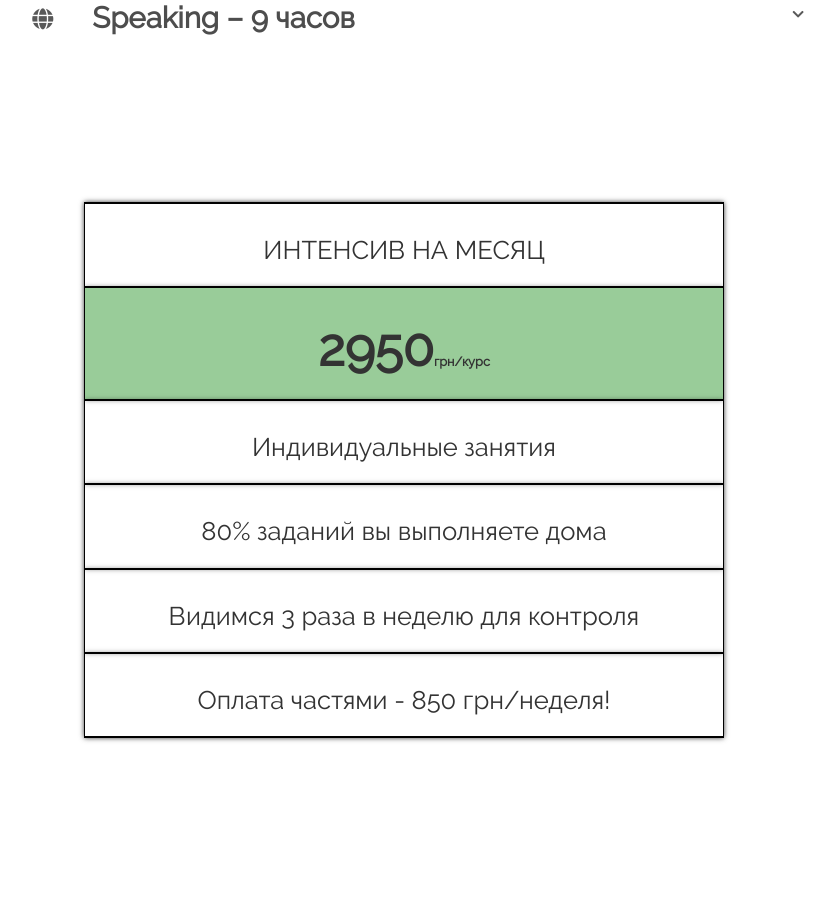
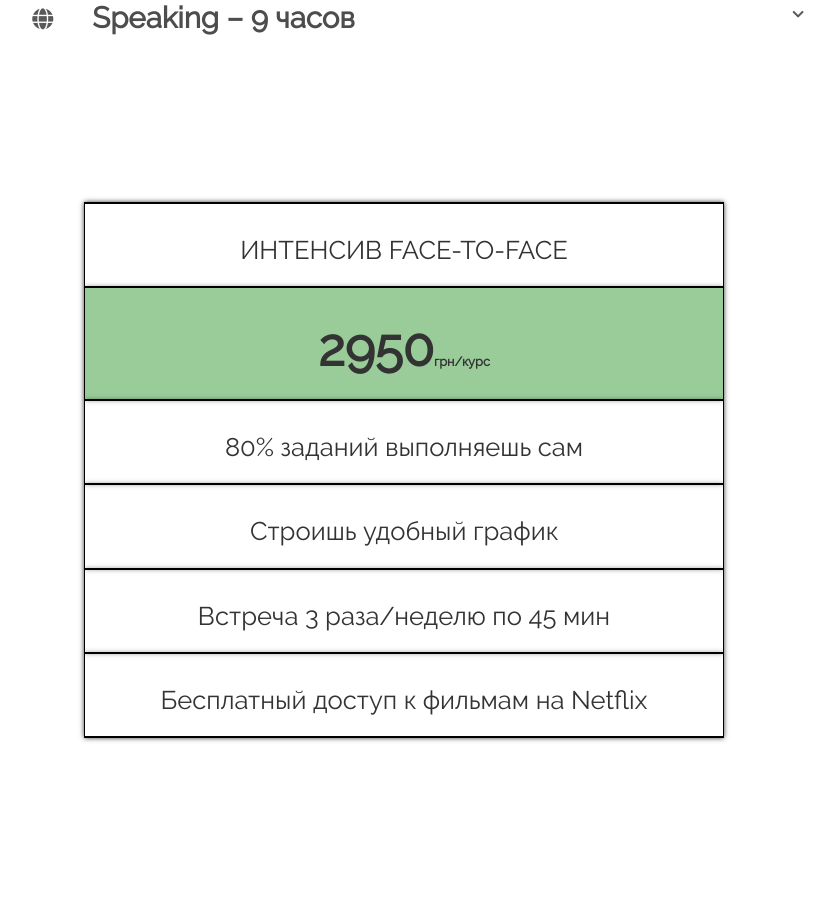
Before and after one commit to GolotaMishka/landing, a Django app: page / in a window 1280 px wide. Shown: the part 2133-3030 px from the top of the page, without its empty margins (236-1071 px from the left). Run offline with Django 3.2, Linux system fonts and the light colour scheme; some libraries are stand-ins or nearby versions.

Commit message:
change html block_cost

```diff
--- a/home/views.py
+++ b/home/views.py
@@ -14,4 +14,5 @@ def landing(request):
 
         new_form = form.save()
 
+
     return render(request, 'landing/index.html', locals())
--- a/templates/landing/index.html
+++ b/templates/landing/index.html
@@ -245,7 +245,7 @@
         </div>
         <div class="row cost_rows">
           <div class="col-lg-12 main_text">
-            <h2>Интенсив на месяц</h2>
+            <h2>Интенсив Face-to-face</h2>
           </div>
         </div>
         <div class="row cost_rows green">
@@ -255,24 +255,25 @@
         </div>
         <div class="row cost_rows">
           <div class="col-lg-12 normal_text">
-            <h2>Индивидуальные занятия</h2>
+            <h2>80% заданий выполняешь сам</h2>
           </div>
         </div>
         <div class="row cost_rows">
           <div class="col-lg-12 normal_text">
-            <h2>80% заданий вы выполняете дома</h2>
+            <h2>Строишь удобный график</h2>
           </div>
         </div>
         <div class="row cost_rows">
           <div class="col-lg-12 normal_text">
-            <h2>Видимся 3 раза в неделю для контроля</h2>
+            <h2>Встреча 3 раза/неделю по 45 мин</h2>
           </div>
         </div>
         <div class="row cost_rows">
           <div class="col-lg-12 normal_text">
-            <h2>Оплата частями - 850 грн/неделя!</h2>
+            <h2>Бесплатный доступ к фильмам на Netflix</h2>
           </div>
         </div>
+
       </div>
     </div>
   </div>
```
Also changed, not shown: db.sqlite3, static/static_dev/js/modal.js (added).
